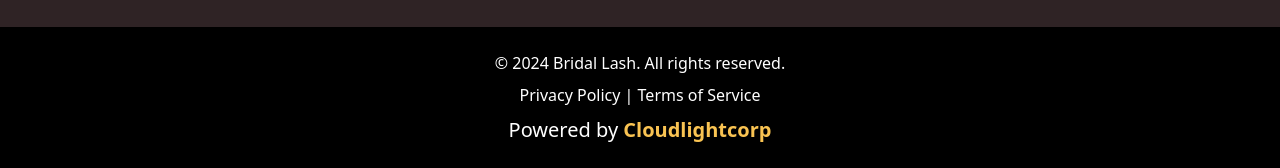
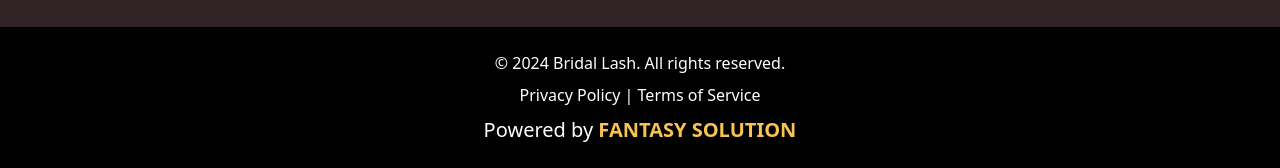
Before and after one commit to Vimalrajan704/BridalLash, a plain HTML site: page index.html in a window 1280 px wide. Shown: the part 2969-3137 px from the top of the page. Drawn offline with nearby package versions, Linux system fonts and the light colour scheme.

Commit message:
liuesfgv

```diff
--- a/index.html
+++ b/index.html
@@ -246,7 +246,7 @@
             <span>© 2024 Bridal Lash. All rights reserved.</span>
             <span>Privacy Policy | Terms of Service</span>
             <p>
-              Powered by <a href="https://cloudlightcorp.com">Cloudlightcorp</a>
+              Powered by <a href="https://cloudlightcorp.com">FANTASY SOLUTION</a>
             </p>
           </div>
         </div>
```
